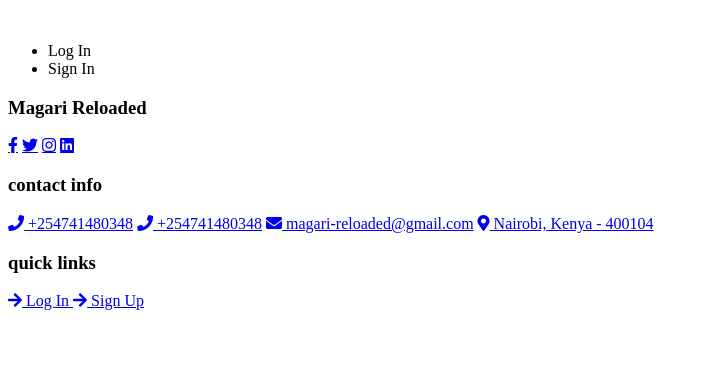
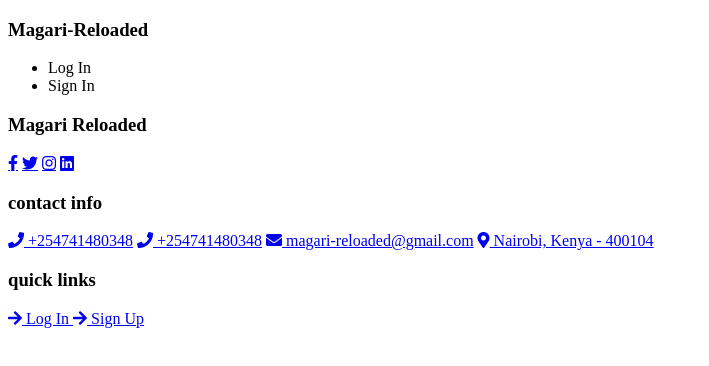
Before and after one commit to JESKA-JENIPHER/Phase1-project, a plain HTML site: page index.html in a window 1280 px wide. Shown: the whole page, without its empty margins (0-709 px from the left). Drawn offline with Linux system fonts and the light colour scheme.

Commit message:
add navbar in the index.html

```diff
--- a/index.html
+++ b/index.html
@@ -10,16 +10,18 @@
 </head>
 <body>
   <!--navbar section-->
-  <div id = "navbar">
-    <img class = "logo">
-    <ul>
-      <li>Log In</li>
-      <li>Sign In</li>
 
-    </ul>
-  </div>
-
-
+  <section class = "header">
+    <div class = "logo">
+      <h3><span>Magari-Reloaded</span></h3>
+    </div>
+    <div class = "navLinks">
+      <ul>
+        <li>Log In</li>
+        <li>Sign In</li>
+      </ul>
+    </div>
+  </section>
 
 <!--footer section-->
 <section class="footer">
```
Also changed, not shown: assets/css/style.css (+7 -1 lines), assets/images/ladimir-ladroid-CyEyJjfgd5A-unsplash.jpg (added), assets/images/oziel-gomez-O255DOFraAc-unsplash.jpg (added), 2 other files.
